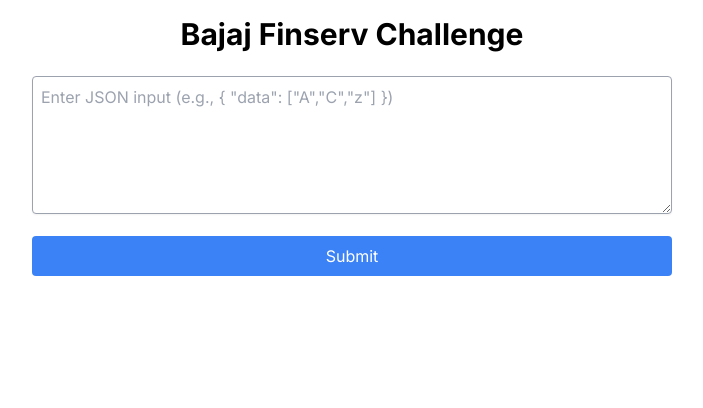
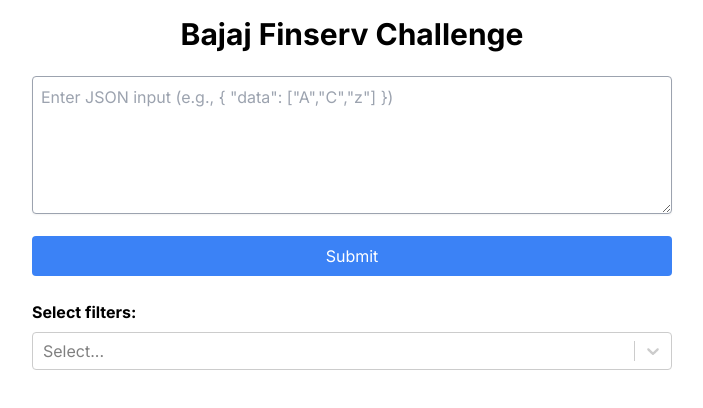
Before and after one commit to Balaganesh003/bajajfinserv, a Next.js app in the folder frontend/: page / in a window 1280 px wide. Shown: the top 408 px of the page, without its empty margins (288-991 px from the left). Built offline with nearby package versions, Linux system fonts and the light colour scheme.

Commit message:
chore: Refactor App component to remove unnecessary code and improve filter functionality

```diff
--- a/frontend/app/page.js
+++ b/frontend/app/page.js
@@ -86,7 +86,6 @@
           Submit
         </button>
       </form>
-      {response && (
       <div className="mb-4">
         <h3 className="font-bold mb-2">Select filters:</h3>
         <Select
@@ -97,7 +96,6 @@
           classNamePrefix="select"
         />
       </div>
-      )}
       {renderFilteredResponse()}
       <ToastContainer />
     </div>
```
Lines whose indentation alone changed are shown as unchanged.
